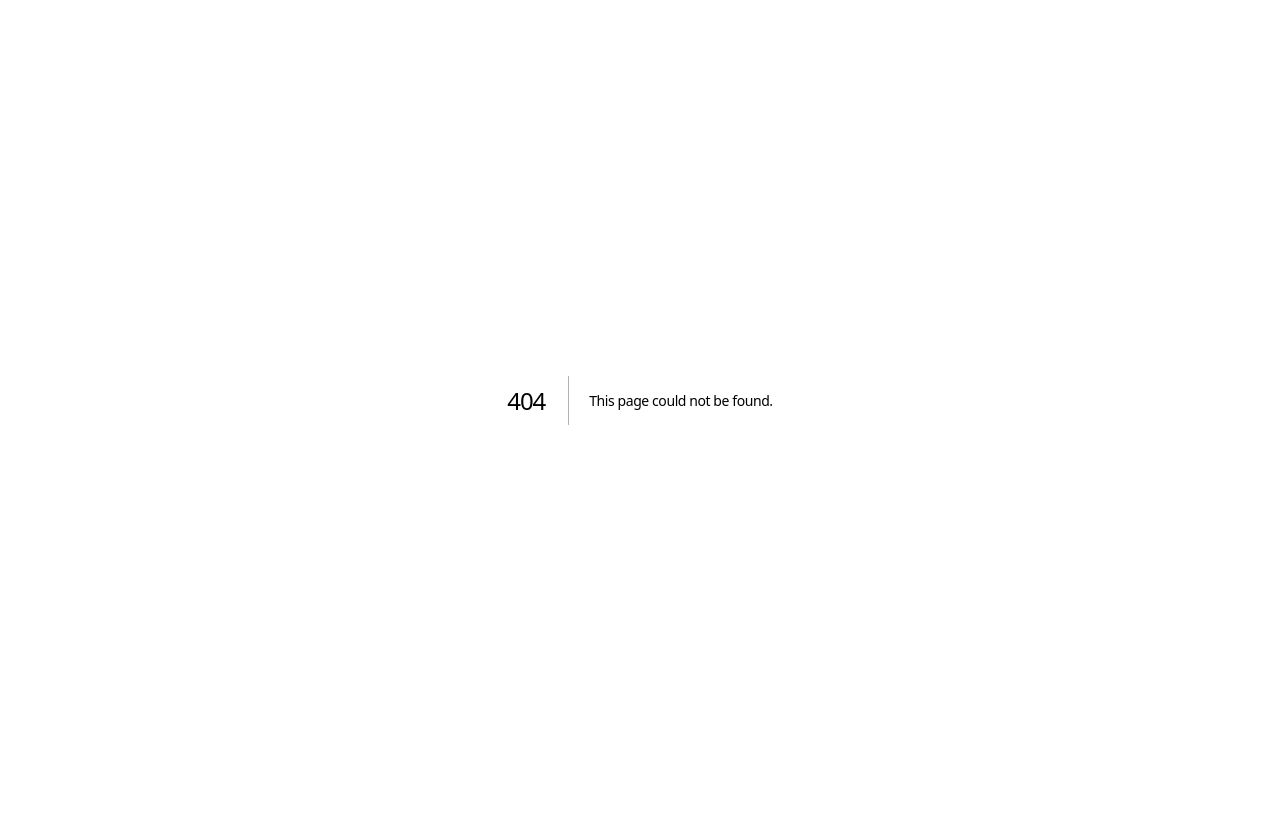
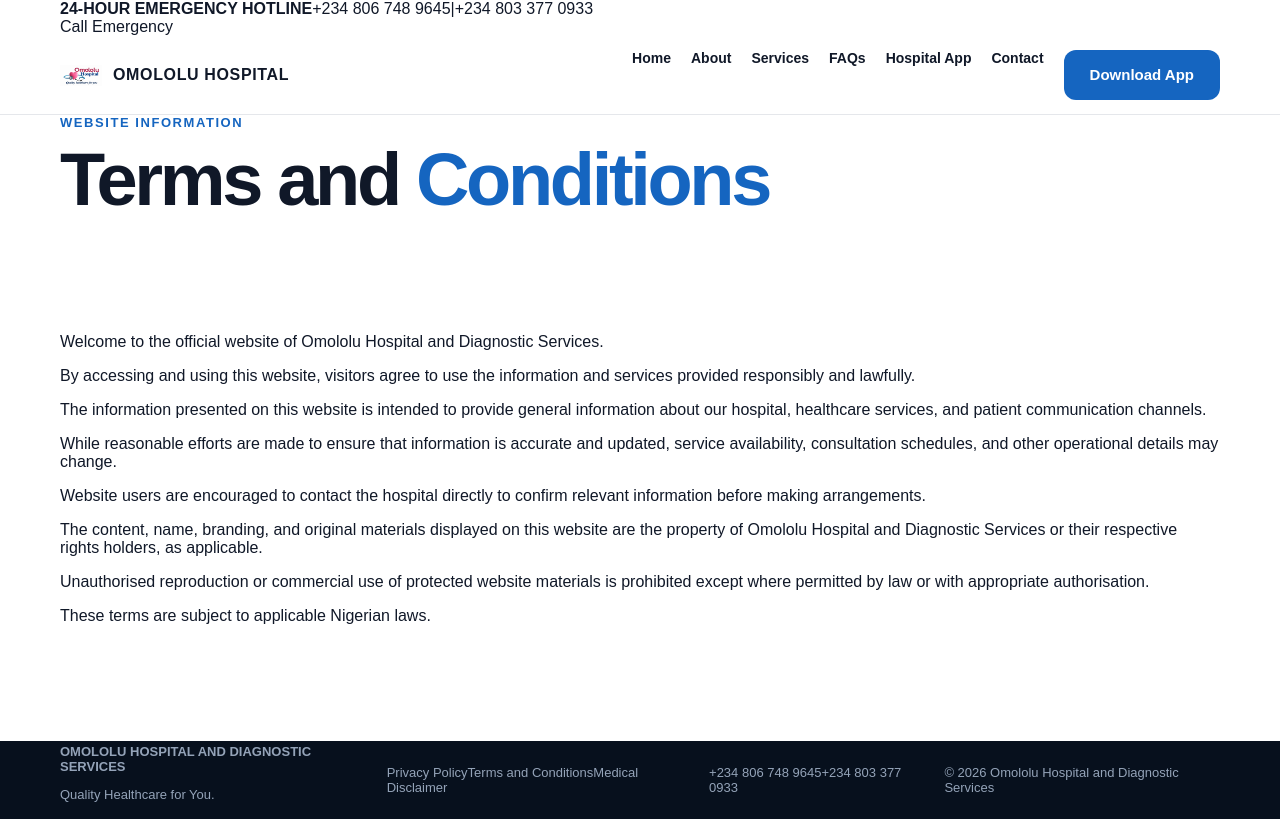
Before and after one commit to jamesmercy0790-source/Omololu-Hospital, a Next.js app: page /terms-and-conditions in a window 1280 px wide. Before the commit this address had no page. Built offline with nearby package versions, Linux system fonts and the light colour scheme.

Commit message:
Add doctor-approved page: app/terms-and-conditions/page.tsx

```diff
--- /dev/null
+++ b/app/terms-and-conditions/page.tsx
@@ -0,0 +1,5 @@
+import type { Metadata } from "next";
+import SiteHeader from "../../components/SiteHeader";
+import SiteFooter from "../../components/SiteFooter";
+export const metadata: Metadata = { title: "Terms and Conditions", description: "Terms and conditions for visitors using the official Omololu Hospital and Diagnostic Services website.", alternates: { canonical: "/terms-and-conditions" } };
+export default function TermsPage(){return <main><SiteHeader/><section className="page-hero compact-hero"><div className="container"><p className="eyebrow">Website information</p><h1>Terms and <span>Conditions</span></h1></div></section><section className="section"><article className="container legal-content"><p>Welcome to the official website of Omololu Hospital and Diagnostic Services.</p><p>By accessing and using this website, visitors agree to use the information and services provided responsibly and lawfully.</p><p>The information presented on this website is intended to provide general information about our hospital, healthcare services, and patient communication channels.</p><p>While reasonable efforts are made to ensure that information is accurate and updated, service availability, consultation schedules, and other operational details may change.</p><p>Website users are encouraged to contact the hospital directly to confirm relevant information before making arrangements.</p><p>The content, name, branding, and original materials displayed on this website are the property of Omololu Hospital and Diagnostic Services or their respective rights holders, as applicable.</p><p>Unauthorised reproduction or commercial use of protected website materials is prohibited except where permitted by law or with appropriate authorisation.</p><p>These terms are subject to applicable Nigerian laws.</p></article></section><SiteFooter/></main>}
```
